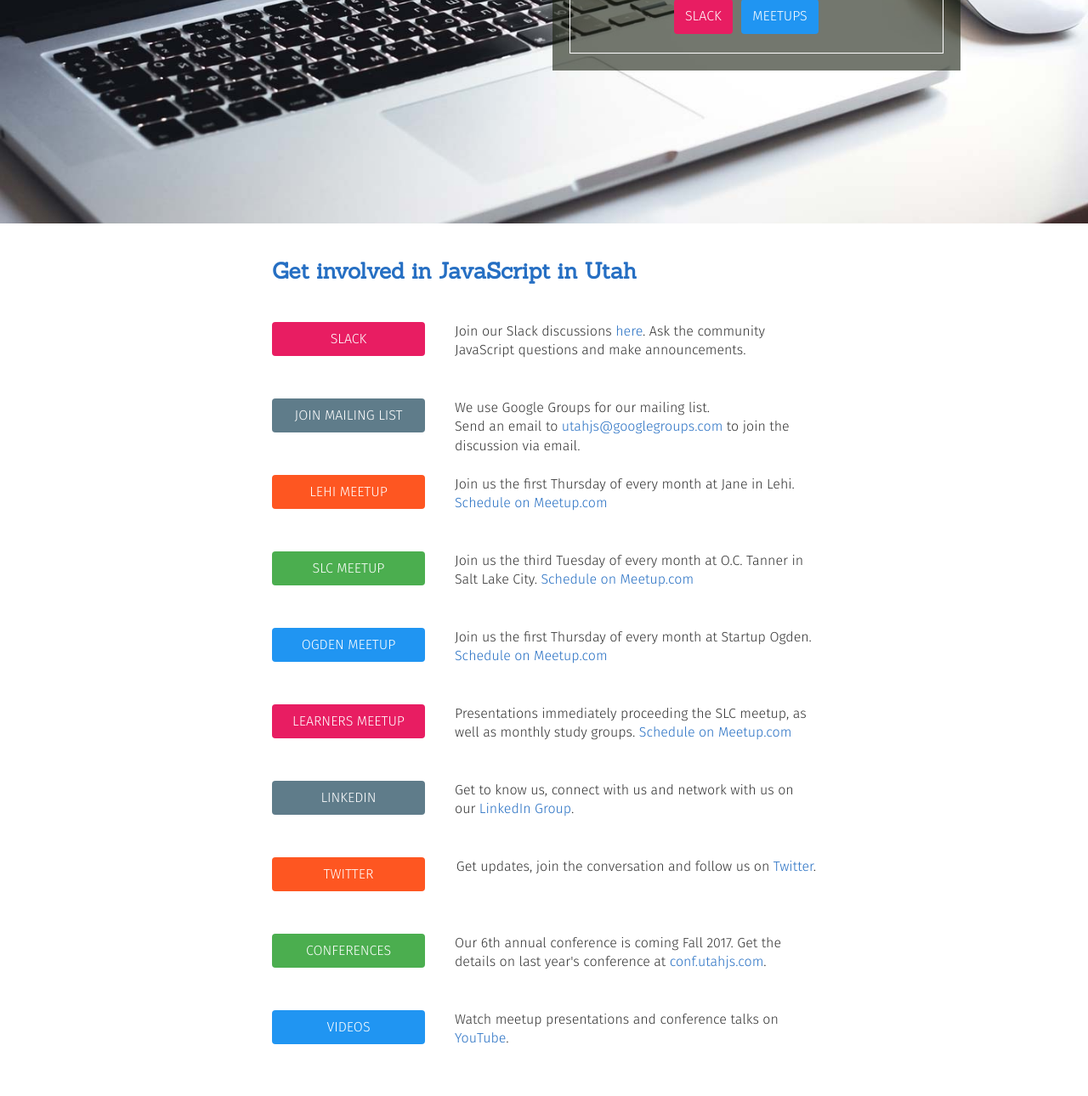
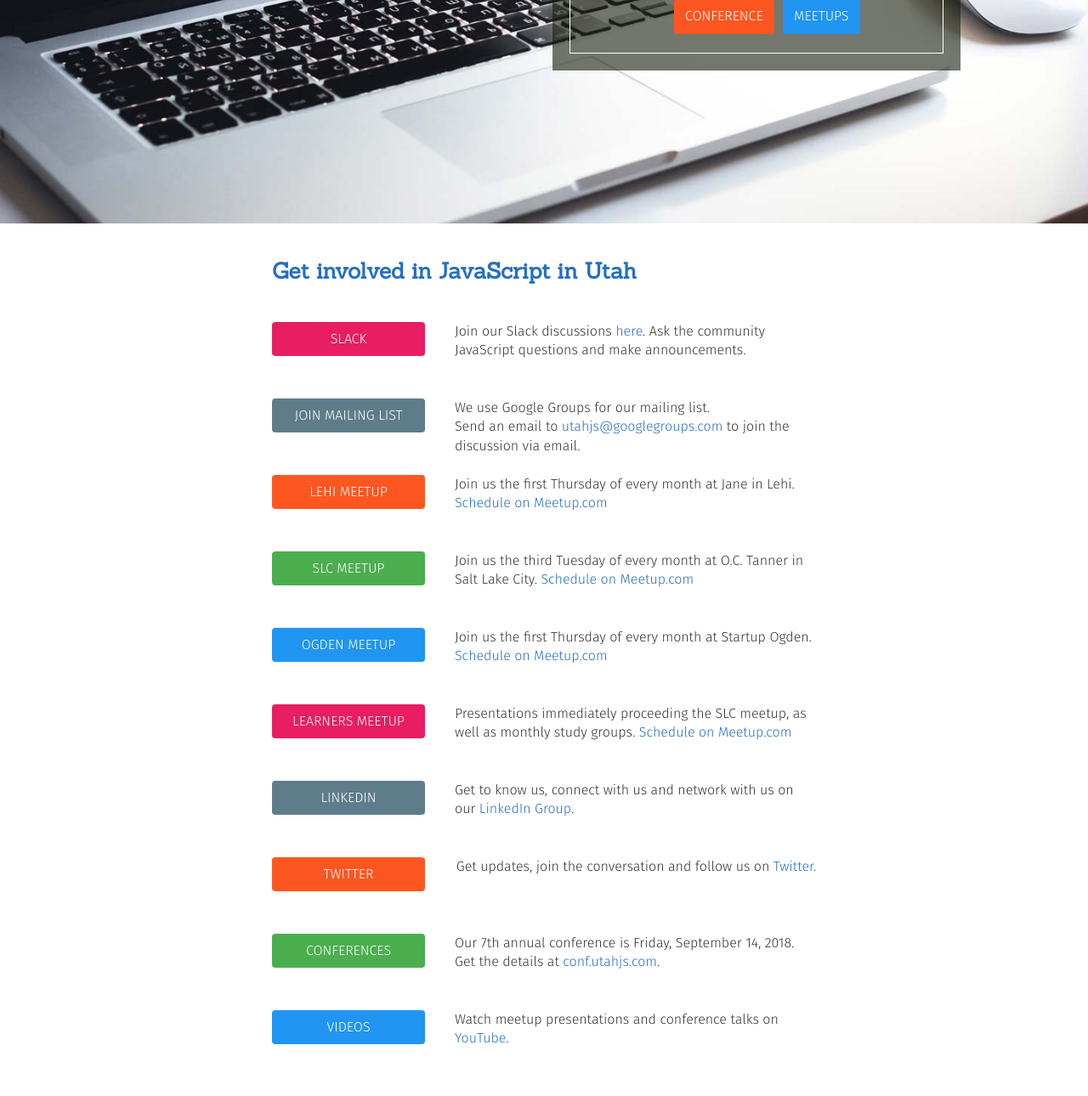
Before and after one commit to UtahJS/utahjs-com, a plain HTML site: page index.html in a window 1280 px wide. Shown: the part 337-1627 px from the top of the page at 85% size. Drawn offline with Linux system fonts and the light colour scheme.

Commit message:
[master] Link to 2018 conference!

```diff
--- a/index.html
+++ b/index.html
@@ -46,8 +46,8 @@
                 <div class="hero-subtext hero-venue">Let's learn together.</div>
             </div>
             <div class="hero-buttons">
-                <!--<a href="https://conf.utahjs.com" class="btn btn-primary">Conference</a>-->
-                <a href="https://slack.utahjs.com" class="btn btn-slack">Slack</a>
+                <a href="https://conf.utahjs.com" class="btn btn-twitter">Conference</a>
+                <!--<a href="https://slack.utahjs.com" class="btn btn-slack">Slack</a>-->
                 <a href="#Meetups" class="btn btn-videos">Meetups</a>
             </div>
         </div>
@@ -112,7 +112,7 @@
 
             <dt><a href="https://conf.utahjs.com" class="btn btn-participate btn-conf">Conferences</a></dt>
             <dd>
-                Our 6th annual conference is coming Fall 2017. Get the details on last year's conference at
+                Our 7th annual conference is Friday, September 14, 2018. Get the details at
                 <a href="https://conf.utahjs.com">conf.utahjs.com</a>.
             </dd>
 
```
